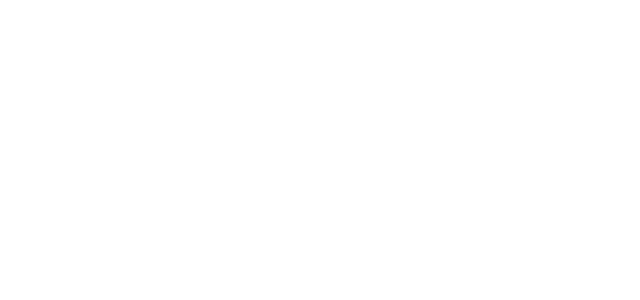
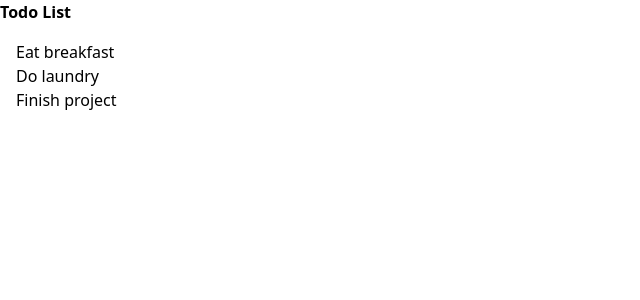
Before and after one commit to trblackw/Hooks-Todo-List, a React (Create React App) app: page / in a window 1280 px wide. Shown: the top 300 px of the page, without its empty margins (0-640 px from the left). Built offline with nearby package versions, Linux system fonts and the light colour scheme.

Commit message:
destructured todos from state

```diff
--- a/src/App.js
+++ b/src/App.js
@@ -1,15 +1,16 @@
 import React, { useContext, useReducer } from "react";
 import TodosContext from "./state/context";
 import TodosReducer from "./state/reducer";
+import TodoList from "./components/TodoList";
 
 const App = () => {
   const initialState = useContext(TodosContext);
-  const [state, dispatch] = useReducer(TodosReducer, initialState);
-   return (
-      <TodosContext.Provider value={{state, dispatch}}>
-
-     </TodosContext.Provider>
-  )
+  const [{ todos }, dispatch] = useReducer(TodosReducer, initialState);
+  return (
+    <TodosContext.Provider value={{ todos, dispatch }}>
+      <TodoList />
+    </TodosContext.Provider>
+  );
 };
 
 export default App;
```
